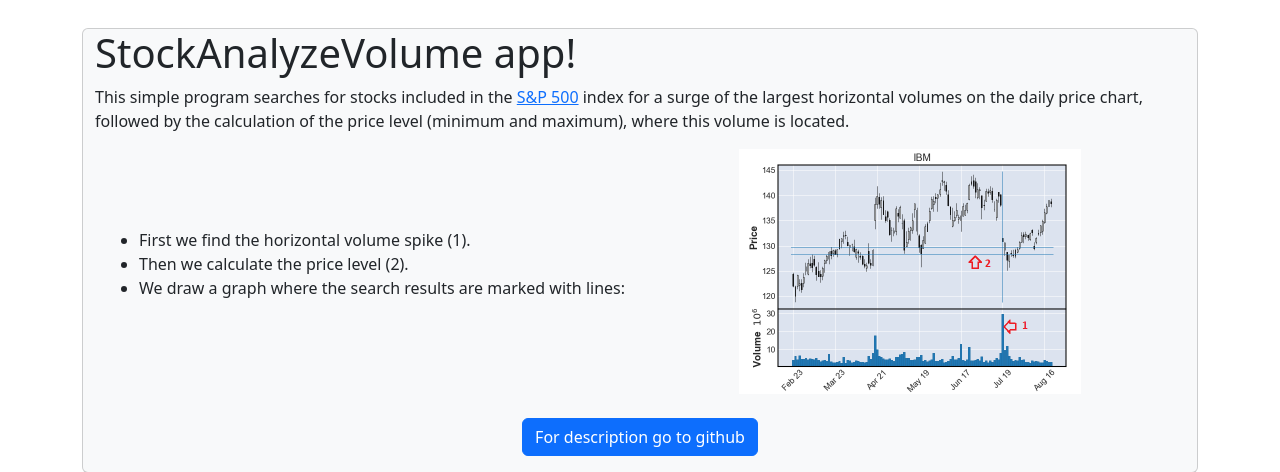
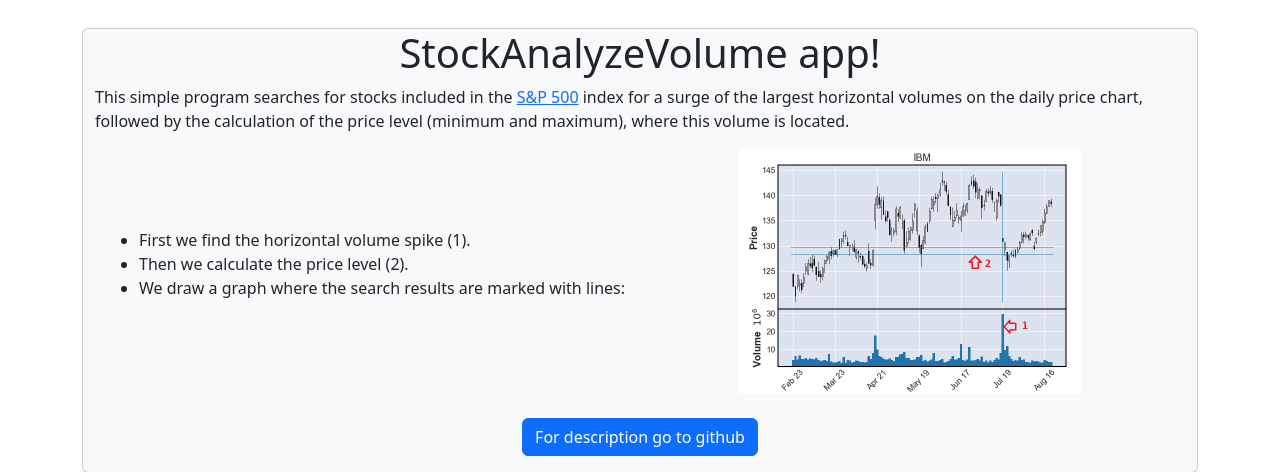
Before and after one commit to i5ilya/iprtflio_web_app, a Flask app: page / in a window 1280 px wide. Shown: the part 56-528 px from the top of the page. Run offline with Flask 2, Linux system fonts and the light colour scheme; some libraries are stand-ins or nearby versions.

Commit message:
add text center to title

```diff
--- a/templates/home.html
+++ b/templates/home.html
@@ -11,7 +11,7 @@
 
 <div class="jumbotron card bg-light my-1">
 	<div class="container">
-		<h1 class="display-6">StockAnalyzeVolume app!</h1>
+		<h1 class="display-6 text-center">StockAnalyzeVolume app!</h1>
 		<p>This simple program searches for stocks included in the <a
 				href="https://en.wikipedia.org/wiki/List_of_S%26P_500_companies" target="_blank">S&P 500</a> index for a
 			surge of the largest horizontal
```
